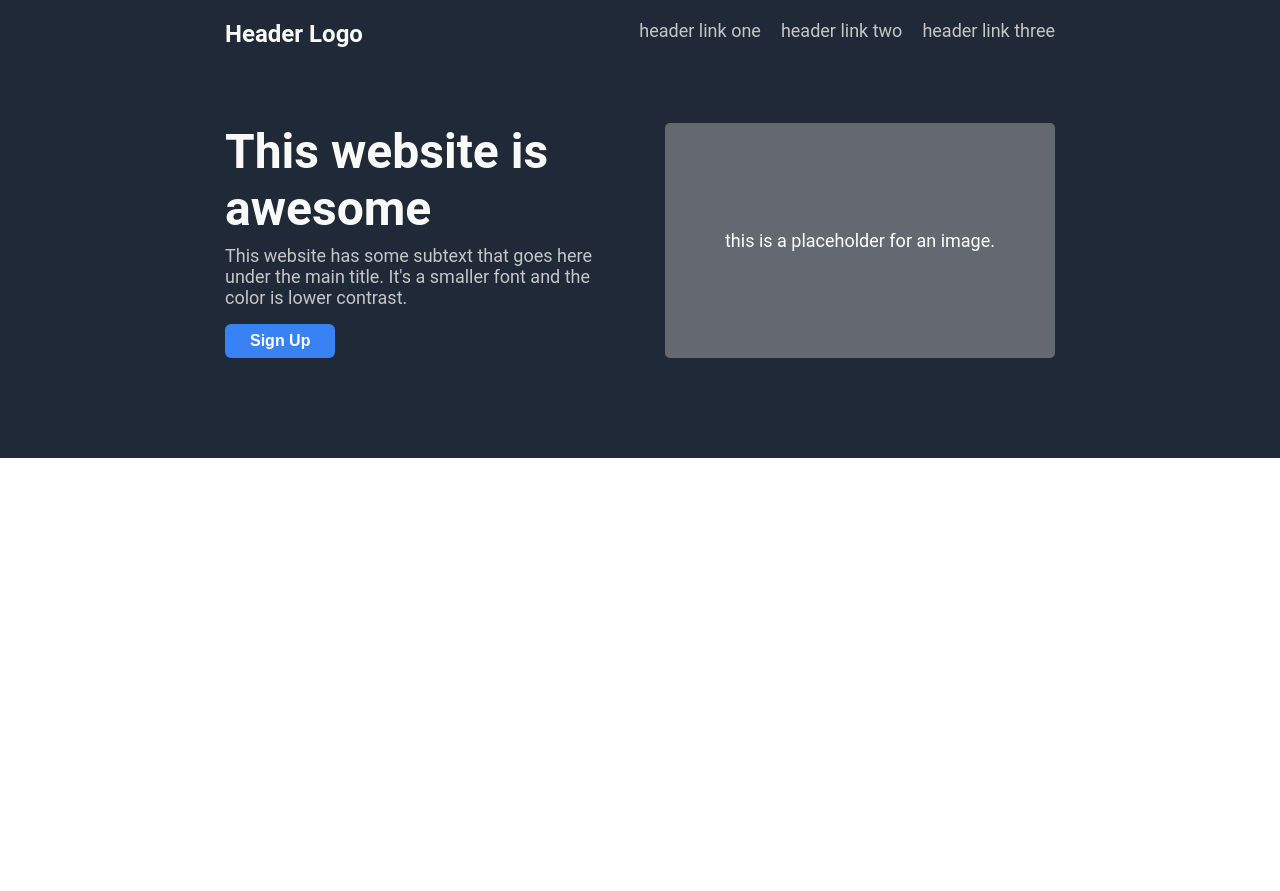
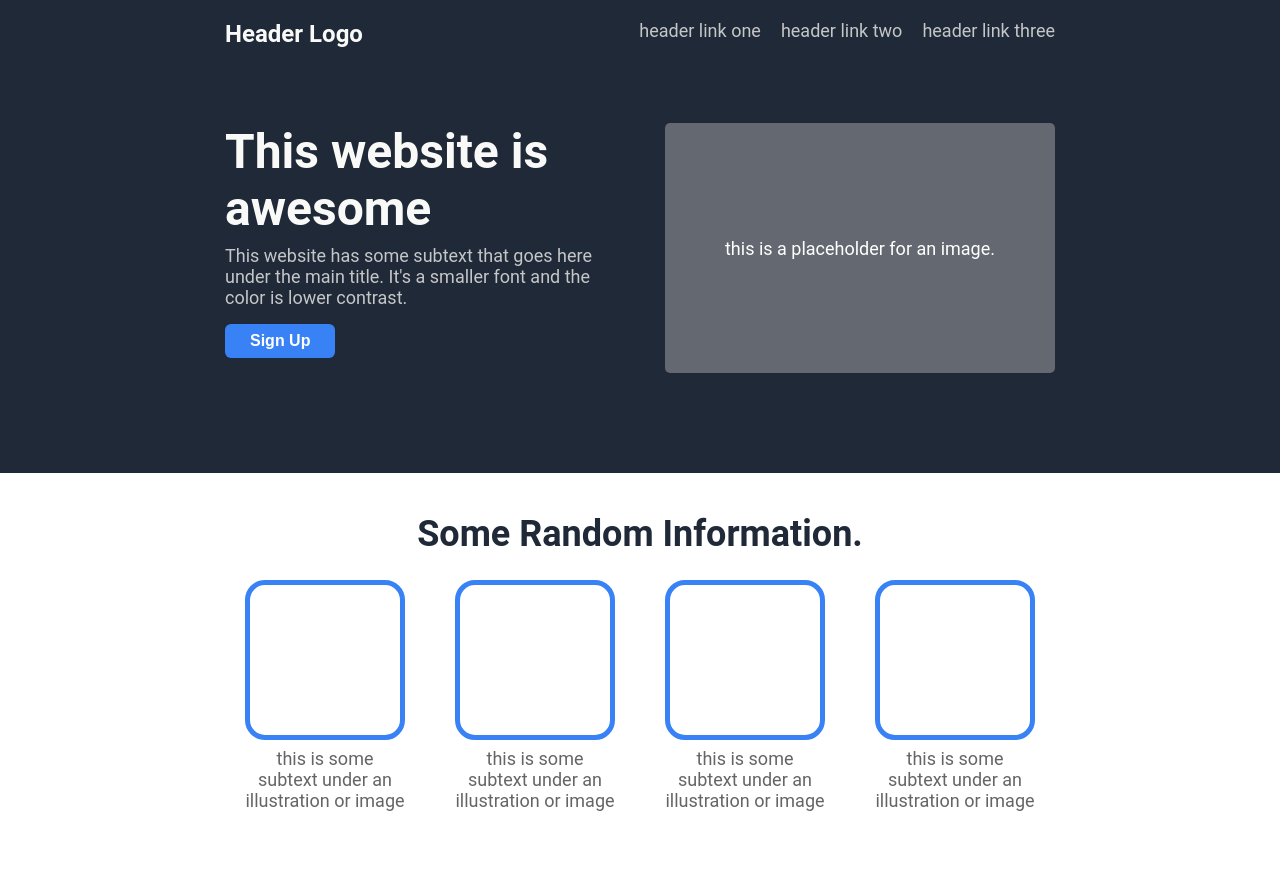
Before and after one commit to shub2726/landing-page, a plain HTML site: page index.html in a window 1280 px wide. Before the commit the page ends 800 px from the top, so only its background shows below. Drawn offline with Linux system fonts and the light colour scheme.

Commit message:
Add second with css

```diff
--- a/index.html
+++ b/index.html
@@ -31,5 +31,30 @@
                 </div>
             </div>
         </div>
+        <div class="second">
+            <div class="sub-header">Some Random Information.</div>
+            <div class="cards">
+                <div class="card">
+                    <div class="box"></div>
+                    <div class="text">this is some subtext under
+                        an illustration or image</div>
+                </div>
+                <div class="card">
+                    <div class="box"></div>
+                    <div class="text">this is some subtext under
+                        an illustration or image</div>
+                </div>
+                <div class="card">
+                    <div class="box"></div>
+                    <div class="text">this is some subtext under
+                        an illustration or image</div>
+                </div>
+                <div class="card">
+                    <div class="box"></div>
+                    <div class="text">this is some subtext under
+                        an illustration or image</div>
+                </div>
+            </div>
+        </div>
 </body>
 </html>
--- a/styles.css
+++ b/styles.css
@@ -1,6 +1,11 @@
 body {
     margin: 0;
     font-family: Roboto, sans-serif;
+}
+
+.container {
+    display: flex;
+    flex-direction: column;
 }
 
 .first {
@@ -37,6 +42,7 @@ ul {
 }
 
 .intro {
+    flex-wrap: wrap;
     gap: 50px;
     display: flex;
 }
@@ -72,6 +78,7 @@ ul {
 
 .right {
     min-width: 280px;
+    min-height: 250px;
     flex: 1 1 0;
     display: flex;
     justify-content: center;
@@ -81,3 +88,43 @@ ul {
     color: white;
     background-color: rgba(182, 182, 182, 0.46)
 }
+
+.second {
+    padding: 40px 350px 80px 350px;
+    gap: 25px;
+    display: flex;
+    align-items: center;
+    flex-direction: column;
+}
+
+.second .sub-header {
+    font-size: 36px;
+    font-weight: bolder;
+    color: #1F2937;
+}
+
+.second .cards {
+    display: flex;
+    justify-content: space-between;
+    gap: 50px;
+}
+
+.second .card {
+    gap: 0.5em;
+    display: flex;
+    flex-direction: column;
+    align-items: center;
+}
+
+.second .box {
+    height: 150px;
+    width: 150px;
+    border: 5px solid #3882F6;
+    border-radius: 20px;
+}
+
+.second .text {
+    text-align: center;
+    font-size: 18px;
+    color: #656565;
+}
```
